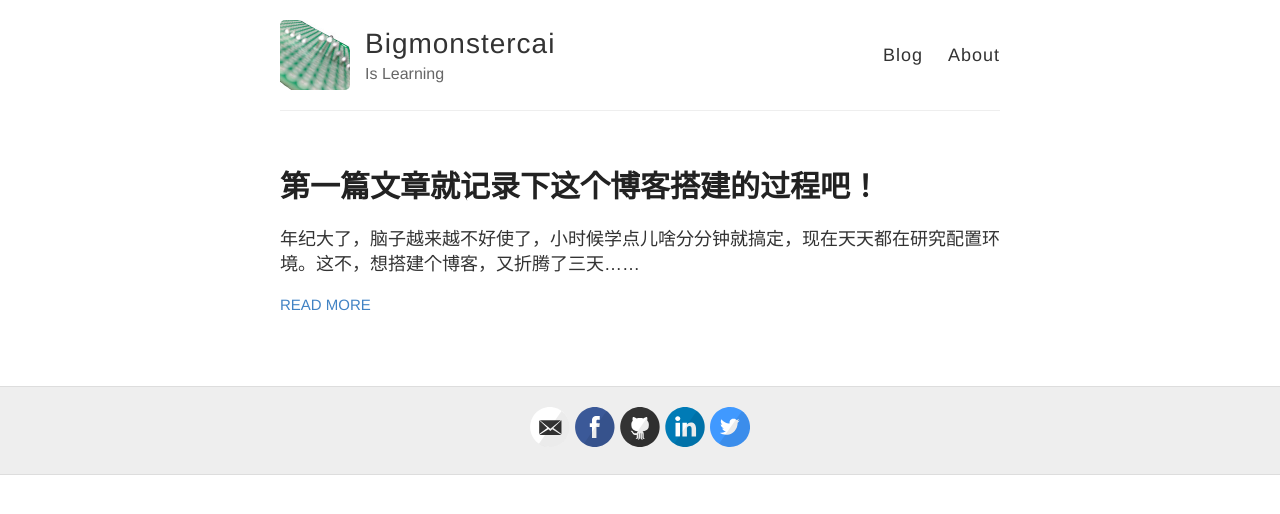
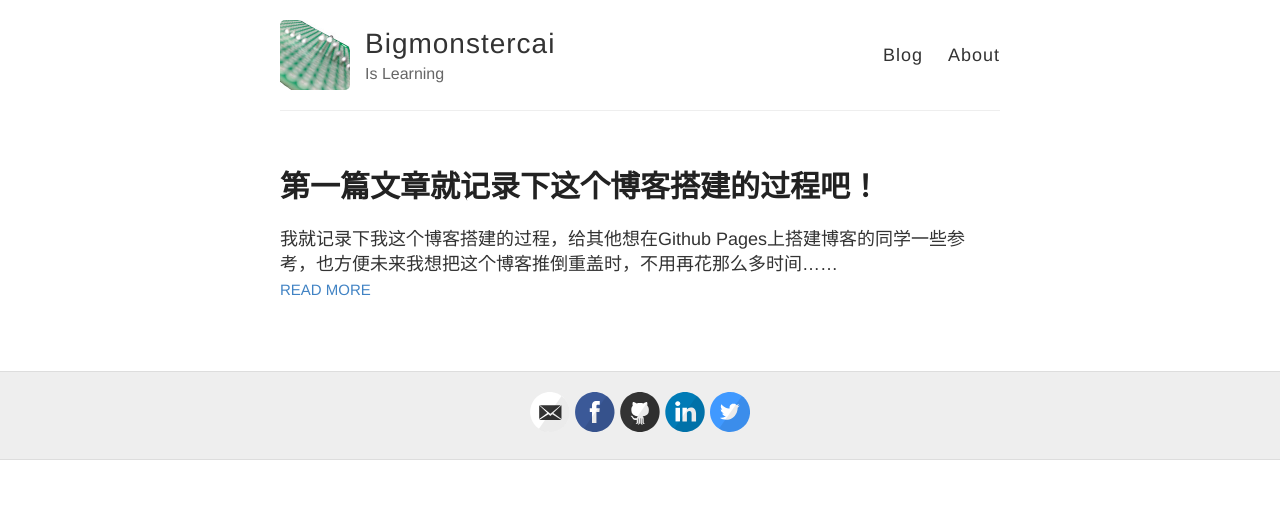
Before and after one commit to Bigmonstercai/bigmonstercai.github.io, a Jekyll site: the page built from index.html, in a window 1280 px wide. Shown: the top 514 px of the page. Built offline with Jekyll 4.4.1, drawn with Linux system fonts in a browser that asks for light colours; Markdown is read by kramdown in place of the engine named in the settings.

Commit message:
fix logo

```diff
--- a/_layouts/default.html
+++ b/_layouts/default.html
@@ -19,7 +19,7 @@
     <div class="wrapper-masthead">
       <div class="container">
         <header class="masthead clearfix">
-          <a href="{{ site.baseurl }}/" class="site-avatar"><img src="{{ site.avatar }}" /></a>
+          <a href="{{ site.baseurl }}/" class="site-avatar"><img src="{{ site.baseurl }}{{ site.avatar }}" /></a>
 
           <div class="site-info">
             <h1 class="site-name"><a href="{{ site.baseurl }}/">{{ site.name }}</a></h1>
--- a/_posts/2015-9-16-Build-Blog-on-Github-Pages.md
+++ b/_posts/2015-9-16-Build-Blog-on-Github-Pages.md
@@ -1,6 +1,7 @@
 ---
 layout: post
 title: 第一篇文章就记录下这个博客搭建的过程吧！
+excerpt : 我就记录下我这个博客搭建的过程，给其他想在Github Pages上搭建博客的同学一些参考，也方便未来我想把这个博客推倒重盖时，不用再花那么多时间……
 ---
 
 年纪大了，脑子越来越不好使了，小时候学点儿啥分分钟就搞定，现在天天都在研究配置环境。这不，想搭建个博客，又折腾了三天……
```
Also changed, not shown: 4 other files.
